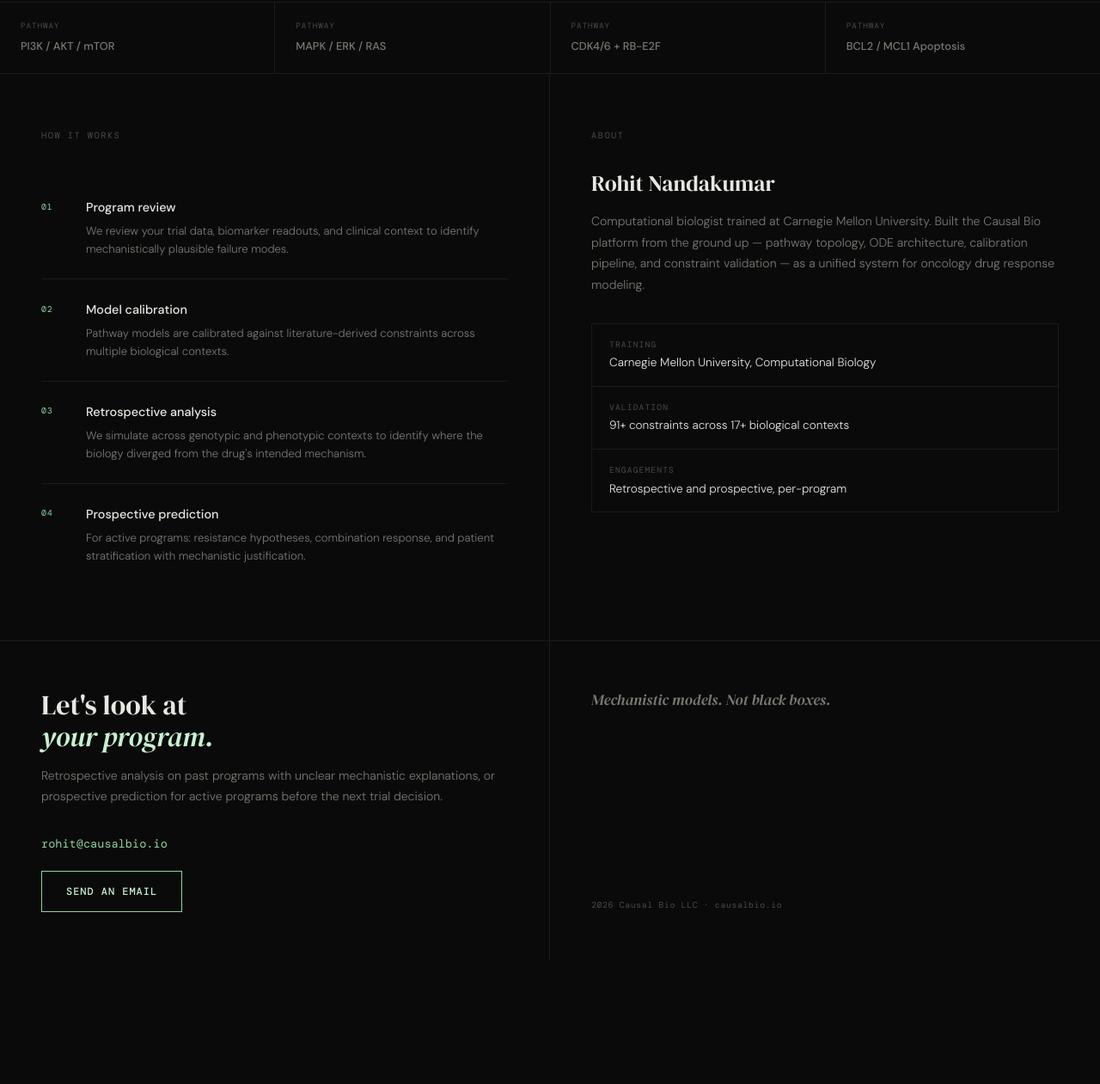
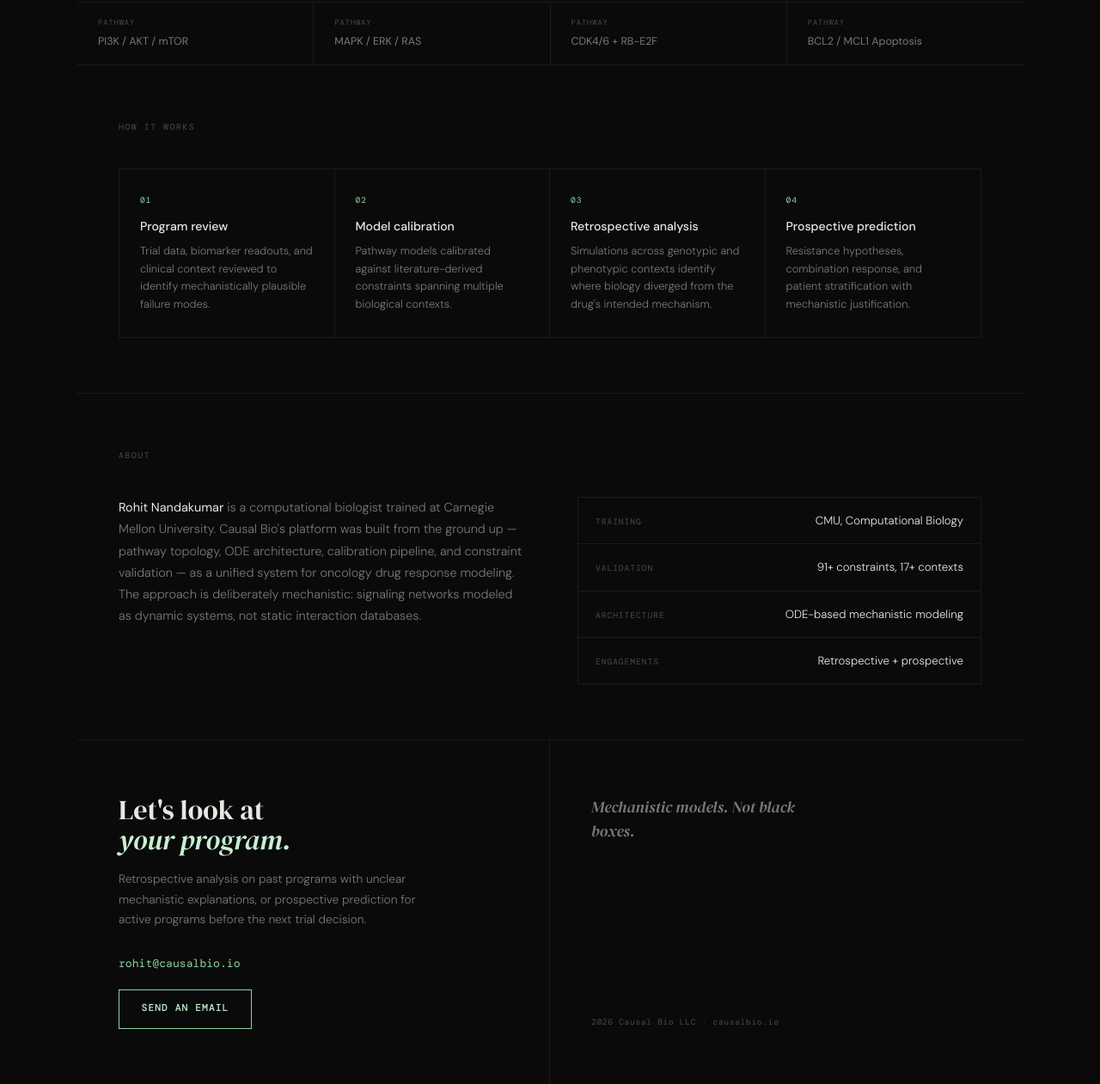
Before and after one commit to rnandakumar00/causalbio_website, a plain HTML site: page index.html in a window 1280 px wide. Shown: the part 797-2058 px from the top of the page at 86% size. Before the commit the page ends 1914 px from the top, so only its background shows below. Drawn offline with nearby package versions, Linux system fonts and the light colour scheme; a web font is replaced by a local one.

Commit message:
Add files via upload

```diff
--- a/index.html
+++ b/index.html
@@ -17,7 +17,7 @@
     --text-dim: #4a4a44;
     --accent: #c8f0d0;
     --accent2: #8fd4a0;
-    --accent-glow: rgba(140,210,160,0.12);
+    --accent-glow: rgba(140,210,160,0.10);
   }
   *, *::before, *::after { box-sizing: border-box; margin: 0; padding: 0; }
   html { scroll-behavior: smooth; }
@@ -28,10 +28,18 @@
     font-weight: 300;
     line-height: 1.6;
     overflow-x: hidden;
+    max-width: 1100px;
+    margin: 0 auto;
   }
+
+  /* NAV */
   nav {
     position: fixed;
-    top: 0; left: 0; right: 0;
+    top: 0;
+    left: 50%;
+    transform: translateX(-50%);
+    width: 100%;
+    max-width: 1100px;
     z-index: 50;
     padding: 1.25rem 3rem;
     display: flex;
@@ -41,168 +49,165 @@
     transition: border-color 0.3s, background 0.3s;
   }
   nav.scrolled {
-    background: rgba(10,10,11,0.95);
+    background: rgba(10,10,11,0.96);
     border-color: var(--border);
     backdrop-filter: blur(12px);
   }
   .nav-logo {
     font-family: 'DM Mono', monospace;
-    font-size: 0.8rem;
+    font-size: 0.78rem;
     font-weight: 500;
-    letter-spacing: 0.08em;
+    letter-spacing: 0.09em;
     color: var(--accent);
     text-transform: uppercase;
     text-decoration: none;
   }
-  .nav-cta {
+  .nav-link {
     font-family: 'DM Mono', monospace;
-    font-size: 0.72rem;
-    letter-spacing: 0.06em;
+    font-size: 0.7rem;
+    letter-spacing: 0.07em;
     color: var(--text-muted);
     text-decoration: none;
     text-transform: uppercase;
     transition: color 0.2s;
   }
-  .nav-cta:hover { color: var(--text); }
+  .nav-link:hover { color: var(--text); }
 
-  /* Hero */
+  /* HERO */
   .hero {
     min-height: 100vh;
     display: flex;
     flex-direction: column;
     justify-content: center;
-    padding: 7rem 3rem 4rem;
+    padding: 7rem 3rem 5rem;
+    border-bottom: 1px solid var(--border);
     position: relative;
-    border-bottom: 1px solid var(--border);
   }
-  .hero::before {
+  .hero::after {
     content: '';
     position: absolute;
     inset: 0;
-    background: radial-gradient(ellipse 55% 60% at 75% 35%, rgba(140,210,160,0.055) 0%, transparent 70%);
+    background: radial-gradient(ellipse 50% 55% at 80% 30%, rgba(140,210,160,0.05) 0%, transparent 70%);
     pointer-events: none;
   }
   .hero-tag {
     font-family: 'DM Mono', monospace;
-    font-size: 0.68rem;
-    letter-spacing: 0.14em;
+    font-size: 0.65rem;
+    letter-spacing: 0.15em;
     text-transform: uppercase;
     color: var(--accent2);
-    margin-bottom: 1.75rem;
+    margin-bottom: 1.5rem;
     opacity: 0;
-    animation: up 0.7s ease 0.1s forwards;
+    animation: up 0.6s ease 0.1s forwards;
   }
   .hero h1 {
     font-family: 'DM Serif Display', serif;
-    font-size: clamp(2.8rem, 6.5vw, 6rem);
+    font-size: clamp(2.8rem, 6vw, 5.8rem);
     font-weight: 400;
     line-height: 1.06;
     letter-spacing: -0.02em;
-    max-width: 820px;
+    max-width: 780px;
     opacity: 0;
-    animation: up 0.8s ease 0.25s forwards;
+    animation: up 0.7s ease 0.2s forwards;
   }
   .hero h1 em { font-style: italic; color: var(--accent); }
-  .hero-body {
-    margin-top: 2rem;
-    font-size: 1rem;
+  .hero-sub {
+    margin-top: 1.75rem;
+    font-size: 0.98rem;
     color: var(--text-muted);
-    max-width: 480px;
-    line-height: 1.7;
+    max-width: 500px;
+    line-height: 1.75;
     opacity: 0;
-    animation: up 0.8s ease 0.4s forwards;
+    animation: up 0.7s ease 0.35s forwards;
   }
-  .hero-actions {
-    margin-top: 2.5rem;
+  .hero-cta {
+    margin-top: 2.25rem;
     display: flex;
     align-items: center;
     gap: 2rem;
     opacity: 0;
-    animation: up 0.8s ease 0.55s forwards;
+    animation: up 0.7s ease 0.5s forwards;
   }
   .btn {
     font-family: 'DM Mono', monospace;
-    font-size: 0.75rem;
+    font-size: 0.72rem;
     font-weight: 500;
     letter-spacing: 0.08em;
     text-transform: uppercase;
     text-decoration: none;
-    padding: 0.85rem 1.75rem;
+    padding: 0.8rem 1.6rem;
     border: 1px solid var(--accent2);
     color: var(--accent);
     background: transparent;
     cursor: pointer;
     transition: background 0.2s;
     display: inline-block;
+    white-space: nowrap;
   }
   .btn:hover { background: var(--accent-glow); }
   .hero-email {
     font-family: 'DM Mono', monospace;
-    font-size: 0.75rem;
+    font-size: 0.72rem;
     color: var(--text-dim);
-    letter-spacing: 0.04em;
+    letter-spacing: 0.05em;
     text-decoration: none;
     transition: color 0.2s;
   }
   .hero-email:hover { color: var(--accent2); }
 
-  /* Main grid */
-  .main-grid {
-    display: grid;
-    grid-template-columns: 1fr 1fr;
+  /* SECTION SHELL */
+  .section {
+    padding: 4rem 3rem;
     border-bottom: 1px solid var(--border);
-  }
-
-  /* How it works */
-  .how-section {
-    padding: 4rem 3rem;
-    border-right: 1px solid var(--border);
   }
   .section-label {
     font-family: 'DM Mono', monospace;
-    font-size: 0.65rem;
-    letter-spacing: 0.14em;
+    font-size: 0.62rem;
+    letter-spacing: 0.15em;
     text-transform: uppercase;
     color: var(--text-dim);
     margin-bottom: 2.5rem;
   }
-  .steps { display: flex; flex-direction: column; gap: 0; }
+
+  /* STEPS — horizontal row */
+  .steps {
+    display: grid;
+    grid-template-columns: repeat(4, 1fr);
+    gap: 0;
+    border: 1px solid var(--border);
+  }
   .step {
+    padding: 1.75rem 1.5rem;
+    border-right: 1px solid var(--border);
+  }
+  .step:last-child { border-right: none; }
+  .step-n {
+    font-family: 'DM Mono', monospace;
+    font-size: 0.6rem;
+    color: var(--accent2);
+    letter-spacing: 0.1em;
+    margin-bottom: 0.75rem;
+  }
+  .step h4 { font-size: 0.88rem; font-weight: 500; margin-bottom: 0.5rem; color: var(--text); }
+  .step p { font-size: 0.8rem; color: var(--text-muted); line-height: 1.6; }
+
+  /* ABOUT */
+  .about-row {
     display: grid;
-    grid-template-columns: 2rem 1fr;
-    gap: 1.25rem;
-    padding: 1.5rem 0;
-    border-bottom: 1px solid var(--border);
+    grid-template-columns: 1fr 1fr;
+    gap: 4rem;
     align-items: start;
   }
-  .step:last-child { border-bottom: none; }
-  .step-n {
-    font-family: 'DM Mono', monospace;
-    font-size: 0.62rem;
-    color: var(--accent2);
-    letter-spacing: 0.08em;
-    padding-top: 0.15rem;
-  }
-  .step h4 { font-size: 0.9rem; font-weight: 500; margin-bottom: 0.3rem; color: var(--text); }
-  .step p { font-size: 0.82rem; color: var(--text-muted); line-height: 1.6; }
-
-  /* About */
-  .about-section { padding: 4rem 3rem; }
-  .about-section .section-label { margin-bottom: 2rem; }
-  .about-name {
-    font-family: 'DM Serif Display', serif;
-    font-size: 1.6rem;
-    font-weight: 400;
-    margin-bottom: 1rem;
-    line-height: 1.2;
-  }
-  .about-bio {
-    font-size: 0.88rem;
+  .about-left p {
+    font-size: 0.9rem;
     color: var(--text-muted);
     line-height: 1.75;
-    margin-bottom: 2rem;
   }
-  .about-stats {
+  .about-left p strong {
+    color: var(--text);
+    font-weight: 400;
+  }
+  .about-right {
     display: flex;
     flex-direction: column;
     gap: 0;
@@ -212,112 +217,130 @@
     padding: 1rem 1.25rem;
     border-bottom: 1px solid var(--border);
     display: flex;
-    flex-direction: column;
-    gap: 0.2rem;
+    justify-content: space-between;
+    align-items: baseline;
+    gap: 1rem;
   }
   .stat:last-child { border-bottom: none; }
   .stat-label {
     font-family: 'DM Mono', monospace;
     font-size: 0.6rem;
-    letter-spacing: 0.12em;
+    letter-spacing: 0.1em;
     text-transform: uppercase;
     color: var(--text-dim);
+    white-space: nowrap;
   }
-  .stat-value { font-size: 0.85rem; color: var(--text); }
+  .stat-value {
+    font-size: 0.83rem;
+    color: var(--text);
+    text-align: right;
+  }
 
-  /* Pathways bar */
-  .pathways-bar {
+  /* PATHWAYS */
+  .pathways {
     display: flex;
     border-bottom: 1px solid var(--border);
   }
   .pw {
     flex: 1;
-    padding: 1.25rem 1.5rem;
+    padding: 1rem 1.5rem;
     border-right: 1px solid var(--border);
   }
   .pw:last-child { border-right: none; }
   .pw-tag {
     font-family: 'DM Mono', monospace;
-    font-size: 0.58rem;
+    font-size: 0.55rem;
     letter-spacing: 0.1em;
     text-transform: uppercase;
     color: var(--text-dim);
-    margin-bottom: 0.4rem;
+    margin-bottom: 0.35rem;
   }
-  .pw h5 { font-size: 0.8rem; font-weight: 500; color: var(--text-muted); }
+  .pw h5 { font-size: 0.78rem; font-weight: 400; color: var(--text-muted); }
 
-  /* Footer/contact */
+  /* CONTACT / FOOTER */
   .bottom {
     display: grid;
     grid-template-columns: 1fr 1fr;
   }
   .contact-block {
-    padding: 3.5rem 3rem;
+    padding: 4rem 3rem;
     border-right: 1px solid var(--border);
   }
   .contact-block h2 {
     font-family: 'DM Serif Display', serif;
-    font-size: clamp(1.6rem, 2.5vw, 2.2rem);
+    font-size: clamp(1.6rem, 2.5vw, 2.4rem);
     font-weight: 400;
-    line-height: 1.15;
+    line-height: 1.1;
     margin-bottom: 1rem;
   }
   .contact-block h2 em { font-style: italic; color: var(--accent); }
-  .contact-block p { font-size: 0.88rem; color: var(--text-muted); line-height: 1.7; margin-bottom: 2rem; }
-  .contact-email {
+  .contact-block p {
+    font-size: 0.86rem;
+    color: var(--text-muted);
+    line-height: 1.7;
+    margin-bottom: 1.75rem;
+    max-width: 360px;
+  }
+  .contact-email-line {
     font-family: 'DM Mono', monospace;
-    font-size: 0.85rem;
+    font-size: 0.82rem;
     color: var(--accent2);
     text-decoration: none;
     display: block;
     margin-bottom: 1.25rem;
     transition: color 0.2s;
   }
-  .contact-email:hover { color: var(--accent); }
-  .footer-block {
-    padding: 3.5rem 3rem;
+  .contact-email-line:hover { color: var(--accent); }
+  .footer-side {
+    padding: 4rem 3rem;
     display: flex;
     flex-direction: column;
     justify-content: space-between;
   }
-  .footer-tagline {
+  .footer-quote {
     font-family: 'DM Serif Display', serif;
-    font-size: 1.1rem;
+    font-size: 1.15rem;
     font-weight: 400;
+    font-style: italic;
     color: var(--text-muted);
-    line-height: 1.4;
-    font-style: italic;
-    max-width: 280px;
+    line-height: 1.5;
+    max-width: 260px;
   }
   .footer-meta {
     font-family: 'DM Mono', monospace;
-    font-size: 0.62rem;
+    font-size: 0.6rem;
     color: var(--text-dim);
-    letter-spacing: 0.06em;
+    letter-spacing: 0.07em;
   }
 
   @keyframes up {
-    from { opacity: 0; transform: translateY(14px); }
+    from { opacity: 0; transform: translateY(12px); }
     to { opacity: 1; transform: translateY(0); }
   }
   .reveal {
     opacity: 0;
-    transform: translateY(16px);
-    transition: opacity 0.6s ease, transform 0.6s ease;
+    transform: translateY(14px);
+    transition: opacity 0.55s ease, transform 0.55s ease;
   }
   .reveal.visible { opacity: 1; transform: translateY(0); }
 
-  @media (max-width: 860px) {
+  @media (max-width: 800px) {
+    body { max-width: 100%; }
     nav { padding: 1.25rem 1.5rem; }
-    .hero { padding: 6rem 1.5rem 3rem; }
-    .main-grid { grid-template-columns: 1fr; }
-    .how-section { border-right: none; border-bottom: 1px solid var(--border); padding: 3rem 1.5rem; }
-    .about-section { padding: 3rem 1.5rem; }
-    .pathways-bar { flex-wrap: wrap; }
-    .pw { flex: 1 1 50%; border-bottom: 1px solid var(--border); }
+    .hero { padding: 6rem 1.5rem 3.5rem; }
+    .section { padding: 3rem 1.5rem; }
+    .steps { grid-template-columns: 1fr 1fr; }
+    .step { border-bottom: 1px solid var(--border); }
+    .step:nth-child(2) { border-right: none; }
+    .step:nth-child(3), .step:nth-child(4) { border-bottom: none; }
+    .about-row { grid-template-columns: 1fr; gap: 2rem; }
+    .pathways { flex-wrap: wrap; }
+    .pw { flex: 1 1 50%; }
+    .pw:nth-child(2) { border-right: none; }
+    .pw:nth-child(3), .pw:nth-child(4) { border-top: 1px solid var(--border); }
     .bottom { grid-template-columns: 1fr; }
     .contact-block { border-right: none; border-bottom: 1px solid var(--border); padding: 3rem 1.5rem; }
-    .footer-block { padding: 3rem 1.5rem; }
+    .footer-side { padding: 3rem 1.5rem; gap: 2rem; }
   }
 </style>
 </head>
@@ -325,91 +348,88 @@
 
 <nav id="nav">
   <a href="/" class="nav-logo">Causal Bio</a>
-  <a href="#contact" class="nav-cta">Get in touch</a>
+  <a href="#contact" class="nav-link">Get in touch</a>
 </nav>
 
 <section class="hero">
   <div class="hero-tag">Computational Oncology</div>
   <h1>Drug failures are<br><em>mechanistically visible.</em></h1>
-  <p class="hero-body">Causal Bio builds ODE-based signaling pathway models to identify why targeted therapies fail — PD-efficacy disconnects, resistance emergence, and combination response — before the next trial.</p>
-  <div class="hero-actions">
+  <p class="hero-sub">Causal Bio builds ODE-based signaling pathway models to identify why targeted therapies fail — PD-efficacy disconnects, resistance emergence, combination response — before the next trial.</p>
+  <div class="hero-cta">
     <a href="#contact" class="btn">Work with us</a>
     <a href="mailto:rohit@causalbio.io" class="hero-email">rohit@causalbio.io</a>
   </div>
 </section>
 
-<div class="pathways-bar reveal">
+<div class="pathways reveal">
   <div class="pw"><div class="pw-tag">Pathway</div><h5>PI3K / AKT / mTOR</h5></div>
   <div class="pw"><div class="pw-tag">Pathway</div><h5>MAPK / ERK / RAS</h5></div>
   <div class="pw"><div class="pw-tag">Pathway</div><h5>CDK4/6 + RB-E2F</h5></div>
   <div class="pw"><div class="pw-tag">Pathway</div><h5>BCL2 / MCL1 Apoptosis</h5></div>
 </div>
 
-<div class="main-grid">
-  <div class="how-section reveal">
+<section class="section reveal">
   <div class="section-label">How it works</div>
   <div class="steps">
     <div class="step">
-        <span class="step-n">01</span>
-        <div>
+      <div class="step-n">01</div>
       <h4>Program review</h4>
-          <p>We review your trial data, biomarker readouts, and clinical context to identify mechanistically plausible failure modes.</p>
+      <p>Trial data, biomarker readouts, and clinical context reviewed to identify mechanistically plausible failure modes.</p>
+    </div>
+    <div class="step">
+      <div class="step-n">02</div>
+      <h4>Model calibration</h4>
+      <p>Pathway models calibrated against literature-derived constraints spanning multiple biological contexts.</p>
+    </div>
+    <div class="step">
+      <div class="step-n">03</div>
+      <h4>Retrospective analysis</h4>
+      <p>Simulations across genotypic and phenotypic contexts identify where biology diverged from the drug's intended mechanism.</p>
+    </div>
+    <div class="step">
+      <div class="step-n">04</div>
+      <h4>Prospective prediction</h4>
+      <p>Resistance hypotheses, combination response, and patient stratification with mechanistic justification.</p>
     </div>
   </div>
-      <div class="step">
-        <span class="step-n">02</span>
-        <div>
-          <h4>Model calibration</h4>
-          <p>Pathway models are calibrated against literature-derived constraints across multiple biological contexts.</p>
+</section>
+
+<section class="section reveal">
+  <div class="section-label">About</div>
+  <div class="about-row">
+    <div class="about-left">
+      <p><strong>Rohit Nandakumar</strong> is a computational biologist trained at Carnegie Mellon University. Causal Bio's platform was built from the ground up — pathway topology, ODE architecture, calibration pipeline, and constraint validation — as a unified system for oncology drug response modeling. The approach is deliberately mechanistic: signaling networks modeled as dynamic systems, not static interaction databases.</p>
     </div>
+    <div class="about-right">
+      <div class="stat">
+        <span class="stat-label">Training</span>
+        <span class="stat-value">CMU, Computational Biology</span>
       </div>
-      <div class="step">
-        <span class="step-n">03</span>
-        <div>
-          <h4>Retrospective analysis</h4>
-          <p>We simulate across genotypic and phenotypic contexts to identify where the biology diverged from the drug's intended mechanism.</p>
+      <div class="stat">
+        <span class="stat-label">Validation</span>
+        <span class="stat-value">91+ constraints, 17+ contexts</span>
       </div>
+      <div class="stat">
+        <span class="stat-label">Architecture</span>
+        <span class="stat-value">ODE-based mechanistic modeling</span>
       </div>
-      <div class="step">
-        <span class="step-n">04</span>
-        <div>
-          <h4>Prospective prediction</h4>
-          <p>For active programs: resistance hypotheses, combination response, and patient stratification with mechanistic justification.</p>
+      <div class="stat">
+        <span class="stat-label">Engagements</span>
+        <span class="stat-value">Retrospective + prospective</span>
       </div>
     </div>
   </div>
-  </div>
-
-  <div class="about-section reveal">
-    <div class="section-label">About</div>
-    <div class="about-name">Rohit Nandakumar</div>
-    <p class="about-bio">Computational biologist trained at Carnegie Mellon University. Built the Causal Bio platform from the ground up — pathway topology, ODE architecture, calibration pipeline, and constraint validation — as a unified system for oncology drug response modeling.</p>
-    <div class="about-stats">
-      <div class="stat">
-        <span class="stat-label">Training</span>
-        <span class="stat-value">Carnegie Mellon University, Computational Biology</span>
-      </div>
-      <div class="stat">
-        <span class="stat-label">Validation</span>
-        <span class="stat-value">91+ constraints across 17+ biological contexts</span>
-      </div>
-      <div class="stat">
-        <span class="stat-label">Engagements</span>
-        <span class="stat-value">Retrospective and prospective, per-program</span>
-      </div>
-    </div>
-  </div>
-</div>
+</section>
 
 <div class="bottom" id="contact">
   <div class="contact-block reveal">
     <h2>Let's look at<br><em>your program.</em></h2>
     <p>Retrospective analysis on past programs with unclear mechanistic explanations, or prospective prediction for active programs before the next trial decision.</p>
-    <a href="mailto:rohit@causalbio.io" class="contact-email">rohit@causalbio.io</a>
+    <a href="mailto:rohit@causalbio.io" class="contact-email-line">rohit@causalbio.io</a>
     <a href="mailto:rohit@causalbio.io" class="btn">Send an email</a>
   </div>
-  <div class="footer-block reveal">
-    <p class="footer-tagline">Mechanistic models. Not black boxes.</p>
+  <div class="footer-side reveal">
+    <p class="footer-quote">Mechanistic models. Not black boxes.</p>
     <span class="footer-meta">2026 Causal Bio LLC &middot; causalbio.io</span>
   </div>
 </div>
@@ -424,7 +444,7 @@
     entries.forEach(e => {
       if (e.isIntersecting) { e.target.classList.add('visible'); io.unobserve(e.target); }
     });
-  }, { threshold: 0.06 });
+  }, { threshold: 0.05 });
   reveals.forEach(el => io.observe(el));
 </script>
 </body>
```
Lines whose indentation alone changed are shown as unchanged.
